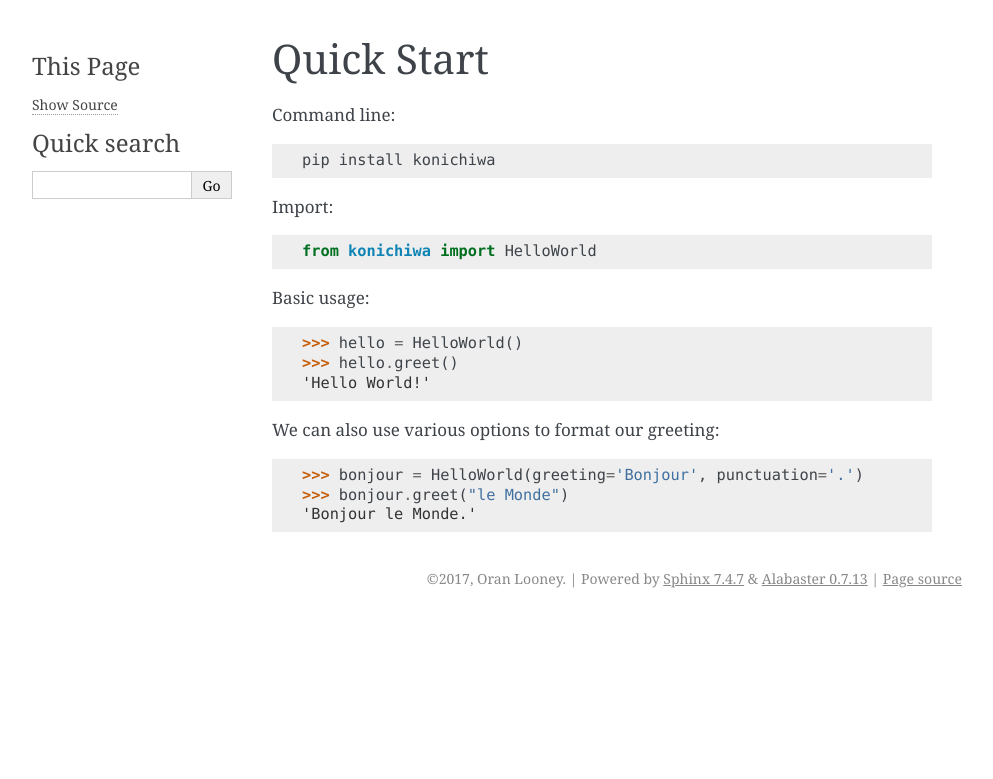
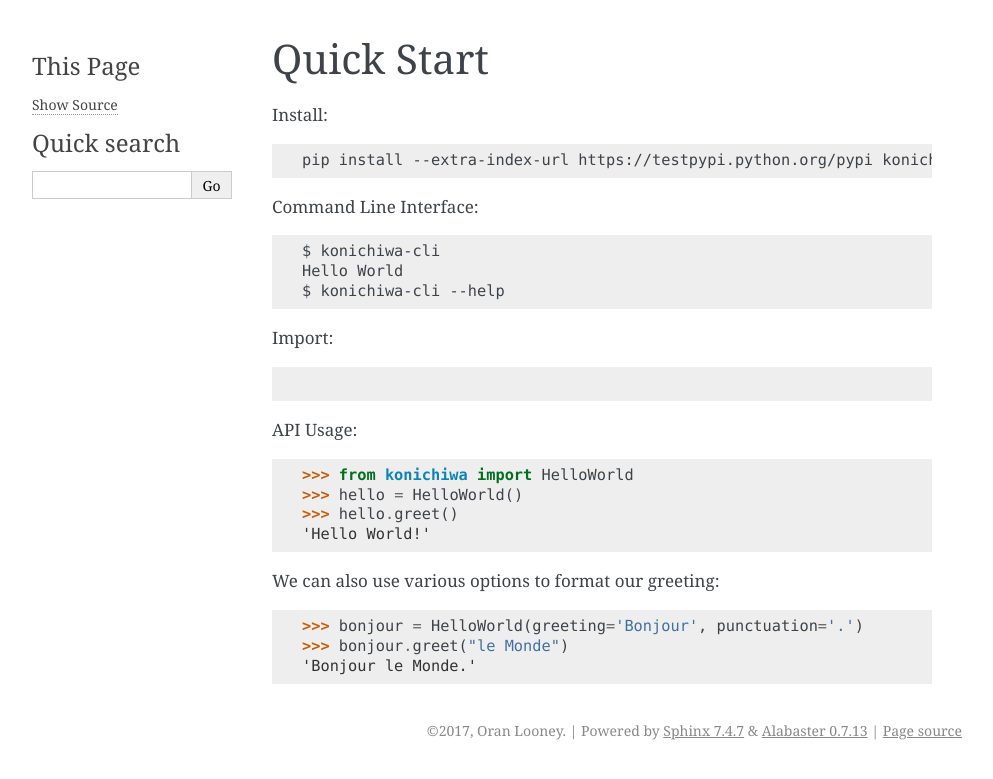
Before and after one commit to olooney/the-perfect-hello-world, a Sphinx documentation site: the page built from docs/quickstart.rst, in a window 1280 px wide. Shown: the top 779 px of the page, without its empty margins (148-1141 px from the left). Built offline with Sphinx 7.4.7, drawn with Linux system fonts in a browser that asks for light colours; formulas are drawn with MathJax 3.

```diff
--- a/docs/quickstart.rst
+++ b/docs/quickstart.rst
@@ -3,21 +3,27 @@
 Quick Start
 ===========
 
-Command line:
+Install:
 
 .. code-block:: bash
 
-    pip install konichiwa
+    pip install --extra-index-url https://testpypi.python.org/pypi konichiwa
+
+Command Line Interface:
+
+.. code-block:: bash
+
+    $ konichiwa-cli
+    Hello World
+    $ konichiwa-cli --help
 
 Import:
 
 .. code-block:: python
 
-   from konichiwa import HelloWorld
+API Usage:
 
-
-Basic usage:
-
+>>> from konichiwa import HelloWorld
 >>> hello = HelloWorld()
 >>> hello.greet()
 'Hello World!'
--- a/konichiwa/__init__.py
+++ b/konichiwa/__init__.py
@@ -15,7 +15,7 @@ Advanced Usage:
 """
 
 __all__ = ['HelloWorld', 'parse_hello_world_args', 'main', '__version__']
-__version__ = '1.0.0'
+__version__ = '1.0.1'
 
 import logging
 import argparse
```
Also changed, not shown: docs/index.rst (+4 -4 lines).
